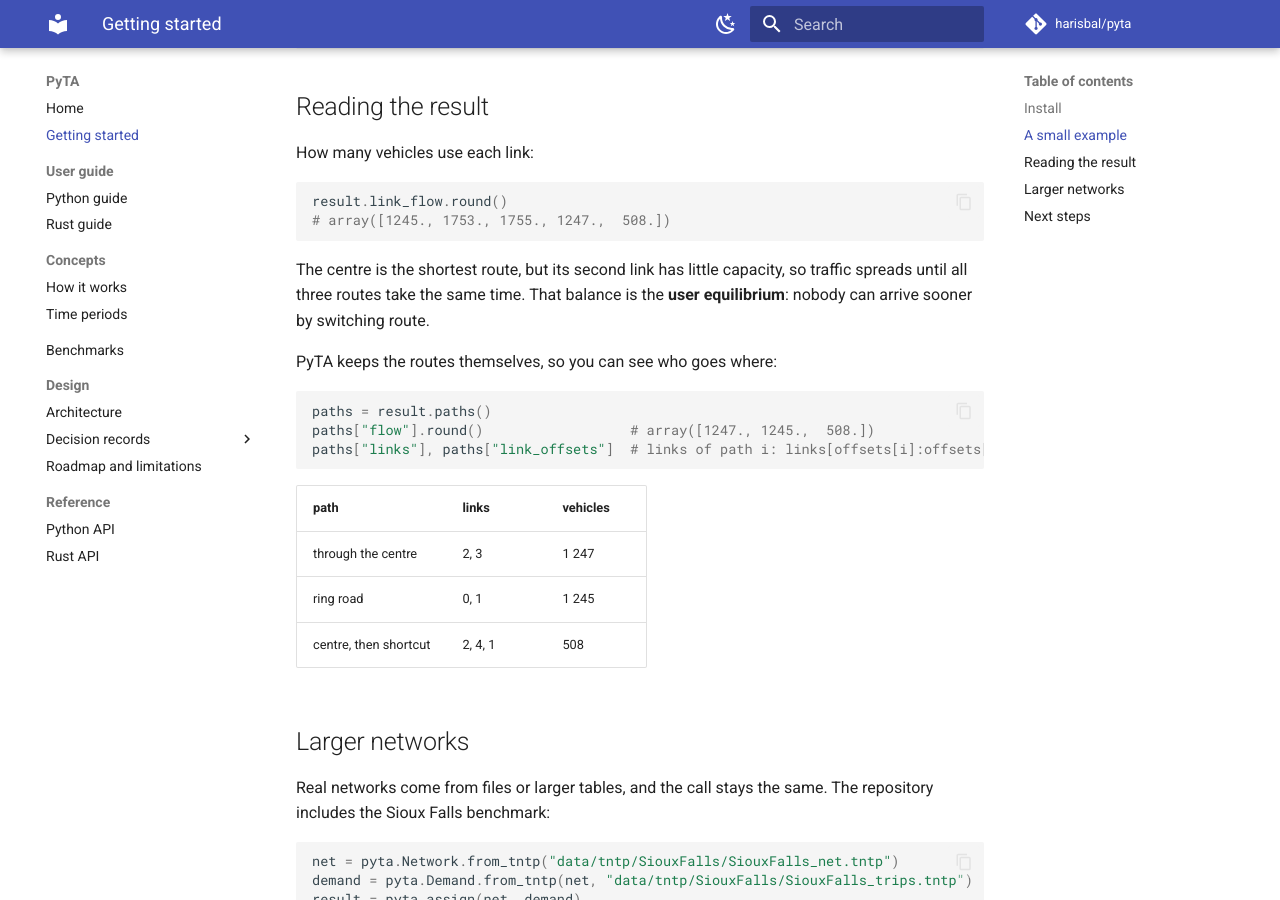
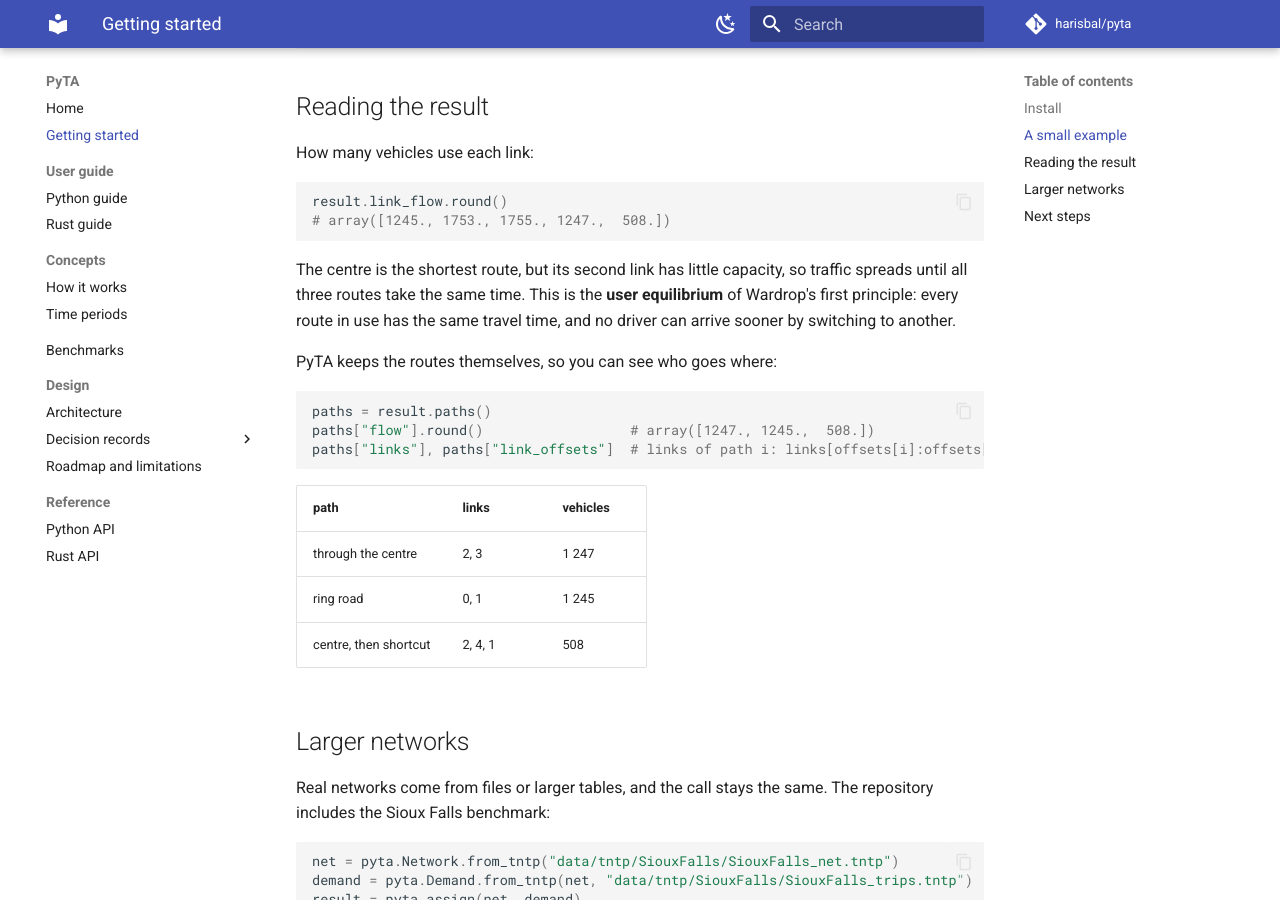
Before and after one commit to harisbal/pyta, an MkDocs documentation site: the page built from docs/getting-started.md, in a window 1280 px wide and 900 px high, scrolled down 1045 px. Built offline with MkDocs 1.6.1 and Material for MkDocs 9.7.7, drawn with Linux system fonts in a browser that asks for light colours; comment, search, counter and statistics services are not loaded.

Commit message:
Name Wardrop's first principle in the getting-started example
Co-Authored-By: Claude Opus 5.5 <noreply@anthropic.com>
Claude-Session: https://claude.ai/code/session_01H28usXH3LJ6cwe7kqi95Lu

````diff
--- a/docs/getting-started.md
+++ b/docs/getting-started.md
@@ -59,8 +59,8 @@ result.link_flow.round()
 ```
 
 The centre is the shortest route, but its second link has little capacity, so traffic spreads until
-all three routes take the same time. That balance is the **user equilibrium**: nobody can arrive
-sooner by switching route.
+all three routes take the same time. This is the **user equilibrium** of Wardrop's first principle:
+every route in use has the same travel time, and no driver can arrive sooner by switching to another.
 
 PyTA keeps the routes themselves, so you can see who goes where:
 
````
